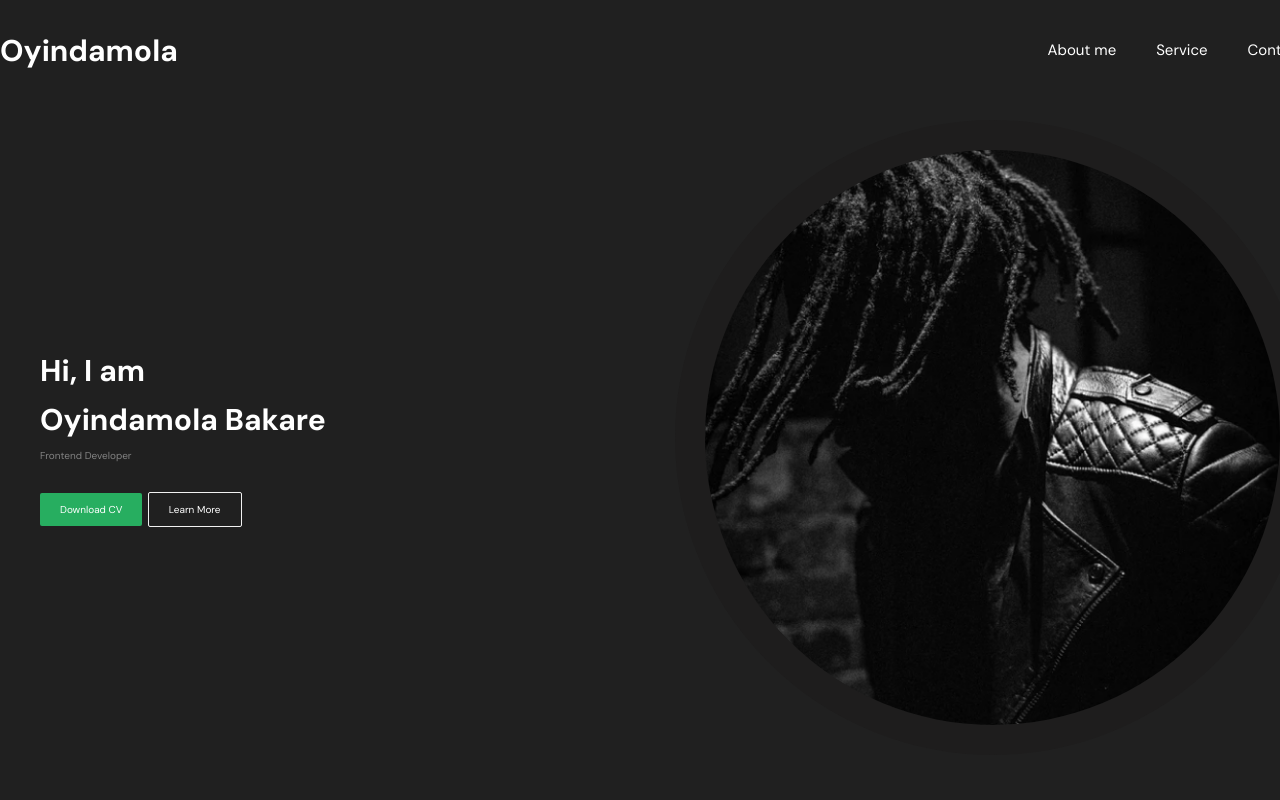
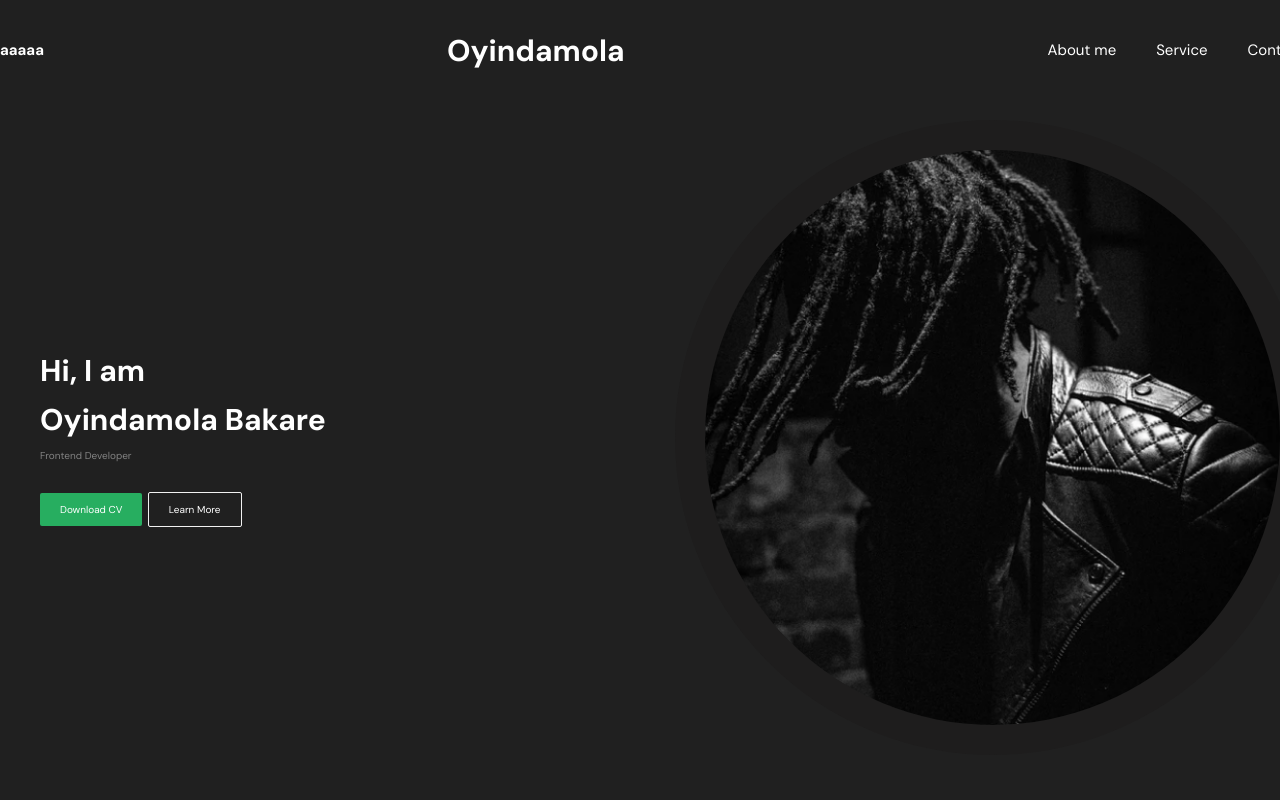
Before and after one commit to Asmaharrassi/portfolio-1, a plain HTML site: page index.html in a window 1280 px wide. Shown: the top 800 px of the page. Drawn offline with Linux system fonts and the light colour scheme.

Commit message:
test git

```diff
--- a/index.html
+++ b/index.html
@@ -8,6 +8,7 @@
 </head>
 <body>
     <nav>
+        <h1>aaaaa</h1>
         <div class="logo">
             <h3>Oyindamola</h3>
         </div>
```
